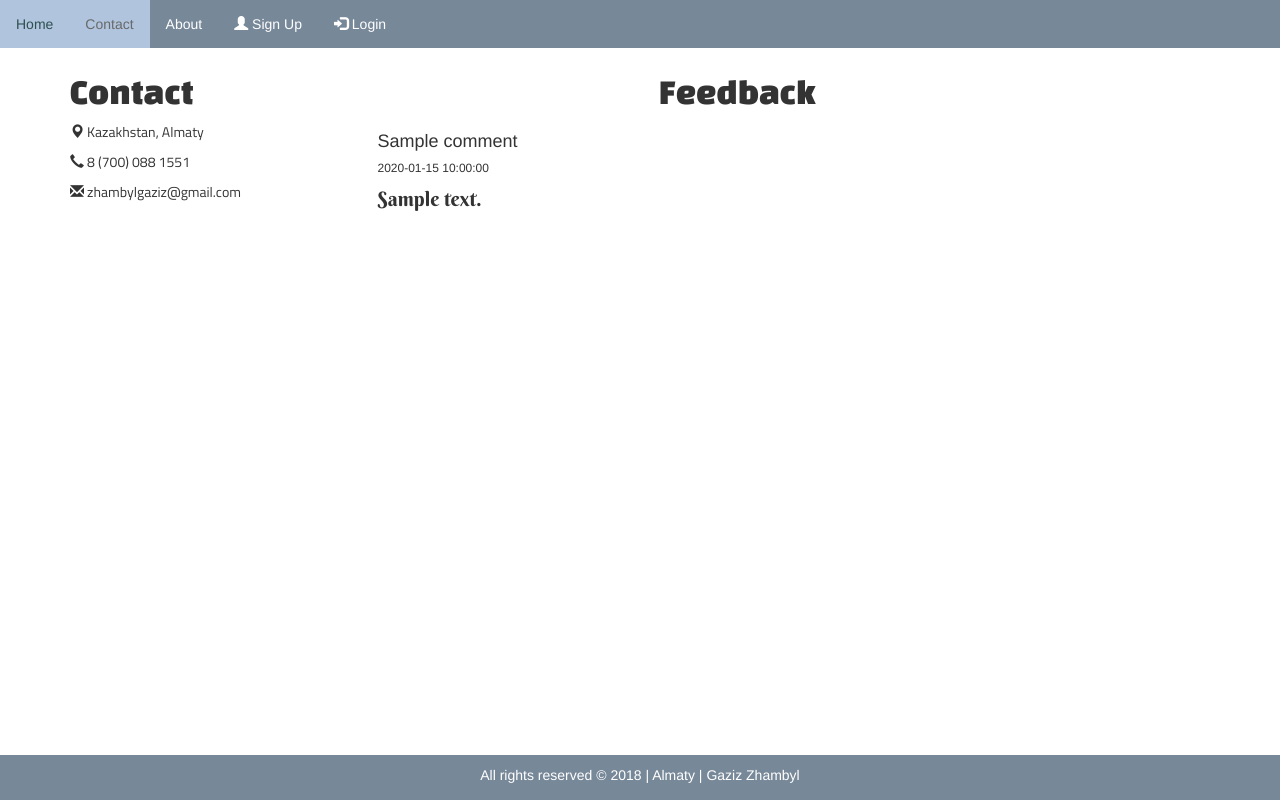
After one commit to zhambylgaziz/musicx, a PHP site: page /contact.php in a window 1280 px wide. The commit adds this page. Run offline with PHP 8.4, Linux system fonts and the light colour scheme; tables that the repository leaves empty or names only in its code hold one stand-in row (values such as "Sample post").

Commit message:
comment added 17.04.18

```diff
--- /dev/null
+++ b/contact.php
@@ -0,0 +1,104 @@
+<html>
+<head>
+	<title>Music</title>
+	<link rel = "stylesheet" type="text/css" href = "style.css">
+	<meta charset="utf-8">
+	<meta name="viewport" content="width=device-width, initial-scale=1">
+	<script src="https://ajax.googleapis.com/ajax/libs/jquery/3.3.1/jquery.min.js"></script>
+	<link rel="stylesheet" href="https://maxcdn.bootstrapcdn.com/bootstrap/3.3.7/css/bootstrap.min.css">
+	<link href="https://fonts.googleapis.com/css?family=Berkshire+Swash|Bitter|Black+Han+Sans|Rajdhani|Titillium+Web" rel="stylesheet">
+	<style>
+		.name{
+			font-family: 'Bitter', serif;
+		}
+		.time{
+			font-family: 'Rajdhani' sans-serif;
+		}
+		.comment{
+			font-family: 'Berkshire Swash', cursive;
+			font-size: 15pt;
+		}
+	</style>
+</head>
+<body>
+	<?php
+		include 'header.php';
+	?>
+	<script type="text/javascript">
+			var d = document.getElementById("contact");
+			d.className = "active";
+
+	</script>
+
+	<?php
+		if(!isset($_COOKIE['login'])) {
+			echo'
+				<script>
+					var m = document.getElementById("main");
+					m.className = "inactive";
+				</script>
+			';
+		}
+	?>
+
+	<div class="container">
+		<div class="row">
+			<div class="col-sm-12">
+
+			</div>
+			<div class="col-sm-3">
+				<h2 style="font-family: 'Black Han Sans', sans-serif; "> Contact </h2>
+				<p style="font-family: 'Titillium Web', sans-serif;"><span class="glyphicon glyphicon-map-marker"></span> Kazakhstan, Almaty</p>
+				<p style="font-family: 'Titillium Web', sans-serif;"><span class="glyphicon glyphicon-earphone"></span> 8 (700) 088 1551</p>
+				<p style="font-family: 'Titillium Web', sans-serif;"><span class="glyphicon glyphicon-envelope"></span> zhambylgaziz@gmail.com</p>
+
+
+
+			</div>
+			<div class="col-sm-8">
+				<h2 class="text-center" style="font-family: 'Black Han Sans', sans-serif; "> Feedback </h2>
+				<?php
+					$con = mysqli_connect("localhost", "root", "", "music");
+					$query = "SELECT * FROM comment";
+					$result = mysqli_query($con, $query);
+					while($row = mysqli_fetch_array($result, MYSQLI_ASSOC)) {
+						echo '
+							<div class="col-sm-5">
+								<h4 class = "namee">' . $row['name'] . '</h4>
+								<h6 class = "time">' . $row['time'] . '</h6>
+								<p class = "comment">' . $row['comment'] . ' </p>
+
+							</div>
+						';
+					}
+					if(isset($_COOKIE['login']))
+					{
+						echo '
+							<div class="col-sm-5">
+								<form action = "contact.php" method = "post">
+									<h3><input type="text" placeholder="Name" name="name" class="form-control" style="width: 80%;" required></h3>
+									<p><textarea name="comment" id="comment" rows="6"  style="width: 80%;" required></textarea></p>
+									<input type="submit" name="add" value = "Comment">
+								</form>
+							</div>
+						';
+					}
+					if(isset($_POST['add'])){
+						$name = $_POST['name'];
+						$comment = $_POST['comment'];
+						$add = "INSERT INTO comment(name, time, comment) VALUES ('$name', CURRENT_TIMESTAMP, '$comment');";
+						if(mysqli_query($con, $add)){
+							echo '<script>window.alert("Thank you for comment")</script>';
+						}
+					}
+				?>
+			</div>
+		</div>
+
+	</div>
+
+	<?php
+		include 'footer.php';
+	?>
+</body>
+</html>
--- a/header.php
+++ b/header.php
@@ -4,7 +4,7 @@
     	<div class = "nav">
 			<ul id = "myList">
 				<li><a href = "index.php" id="home">Home</a></li>
-				<li><a href = "#">Contact</a></li>
+				<li><a href = "contact.php" id="contact">Contact</a></li>
 				<li><a href = "#">About</a></li>
 				<li><a href = "register.php" id="reg"><span class="glyphicon glyphicon-user"></span> Sign Up</a></li>
 				<li><a href = "login.php" id="login"><span class="glyphicon glyphicon-log-in"></span> Login</a></li>
@@ -18,7 +18,7 @@
     	<div class = "nav">
 			<ul id = "myList">
 				<li><a href = "index.php" id="home">Home</a></li>
-				<li><a href = "#">Contact</a></li>
+				<li><a href = "contact.php">Contact</a></li>
 				<li><a href = "#">About</a></li>
 				<li><a href = "main.php" id="main">Main</a></li>
 				<li style = "height: 0;">
--- a/style.css
+++ b/style.css
@@ -88,3 +88,12 @@ a {
 	background-color: LightSlateGray;
 	color: white;
 }
+.name{
+	font-family: 'Bitter', serif;
+}
+.time{
+	font-family: 'Rajdhani' sans-serif;
+}
+.comment{
+	font-family: 'Berkshire Swash', cursive;
+}
```
Also changed, not shown: index.php (+0 -7 lines), test.php (+22 -40 lines), 1 other file.
